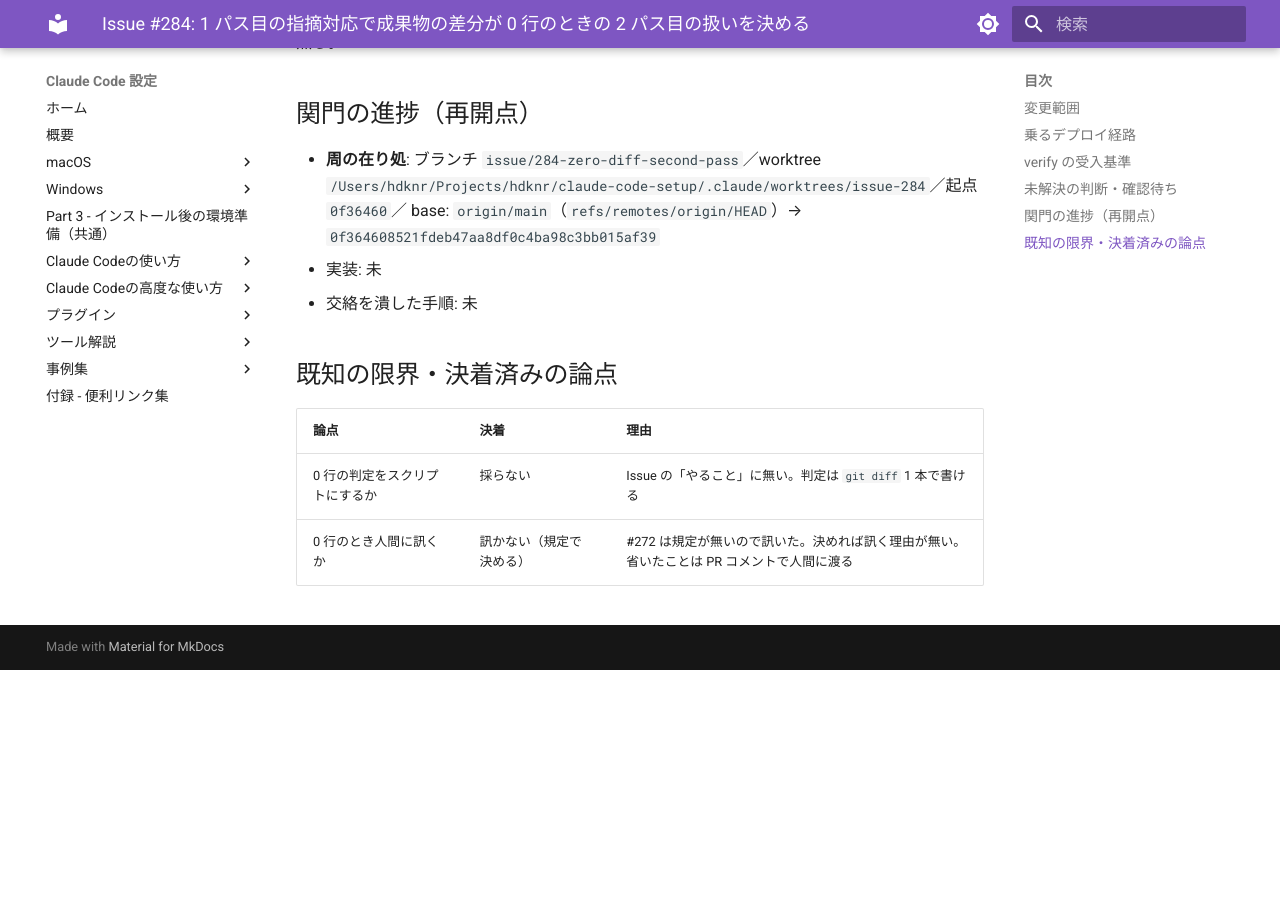
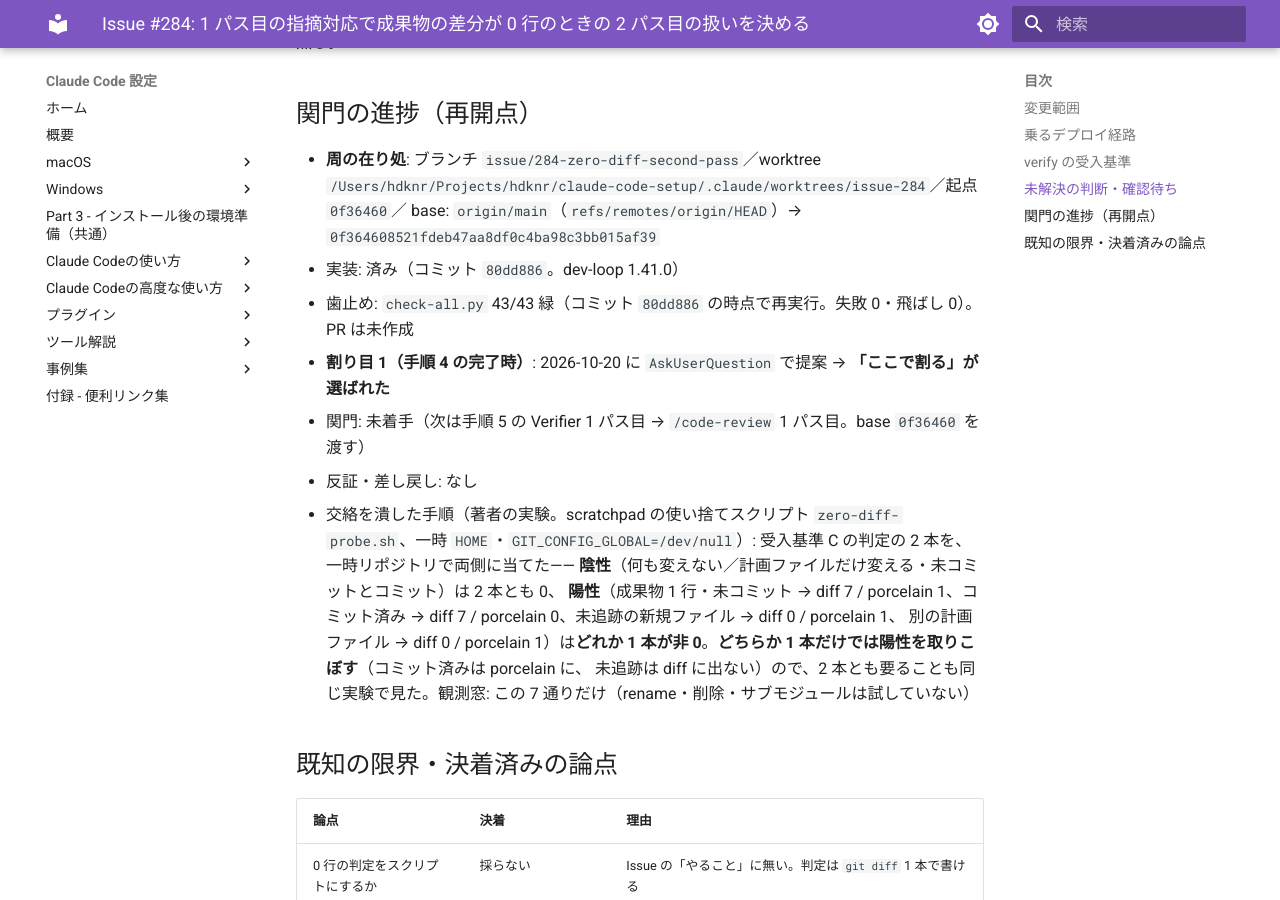
Before and after one commit to hdknr/claude-code-setup, an MkDocs documentation site: the page built from docs/plans/issue-284.md, in a window 1280 px wide and 900 px high, scrolled down 2862 px. Built offline with MkDocs 1.6.1 and Material for MkDocs 9.7.7, drawn with Linux system fonts in a browser that asks for light colours; before the commit the page ends 3532 px from its top, so only the background shows below that.

Commit message:
docs(plans): #284 の再開点（割り目 1）を記録
Co-Authored-By: Claude Opus 5.5 <noreply@anthropic.com>

```diff
--- a/docs/plans/issue-284.md
+++ b/docs/plans/issue-284.md
@@ -71,8 +71,17 @@
 - **周の在り処**: ブランチ `issue/284-zero-diff-second-pass`／worktree
   `/Users/hdknr/Projects/hdknr/claude-code-setup/.claude/worktrees/issue-284`／起点 `0f36460`／
   base: `origin/main`（`refs/remotes/origin/HEAD`）→ `0f364608521fdeb47aa8df0c4ba98c3bb015af39`
-- 実装: 未
-- 交絡を潰した手順: 未
+- 実装: 済み（コミット `80dd886`。dev-loop 1.41.0）
+- 歯止め: `check-all.py` 43/43 緑（コミット `80dd886` の時点で再実行。失敗 0・飛ばし 0）。PR は未作成
+- **割り目 1（手順 4 の完了時）**: 2026-10-20 に `AskUserQuestion` で提案 → **「ここで割る」が選ばれた**
+- 関門: 未着手（次は手順 5 の Verifier 1 パス目 → `/code-review` 1 パス目。base `0f36460` を渡す）
+- 反証・差し戻し: なし
+- 交絡を潰した手順（著者の実験。scratchpad の使い捨てスクリプト `zero-diff-probe.sh`、一時 `HOME`・`GIT_CONFIG_GLOBAL=/dev/null`）:
+  受入基準 C の判定の 2 本を、一時リポジトリで両側に当てた——
+  **陰性**（何も変えない／計画ファイルだけ変える・未コミットとコミット）は 2 本とも 0、
+  **陽性**（成果物 1 行・未コミット → diff 7 / porcelain 1、コミット済み → diff 7 / porcelain 0、未追跡の新規ファイル → diff 0 / porcelain 1、
+  別の計画ファイル → diff 0 / porcelain 1）は**どれか 1 本が非 0**。**どちらか 1 本だけでは陽性を取りこぼす**（コミット済みは porcelain に、
+  未追跡は diff に出ない）ので、2 本とも要ることも同じ実験で見た。観測窓: この 7 通りだけ（rename・削除・サブモジュールは試していない）
 
 ## 既知の限界・決着済みの論点
 
```
